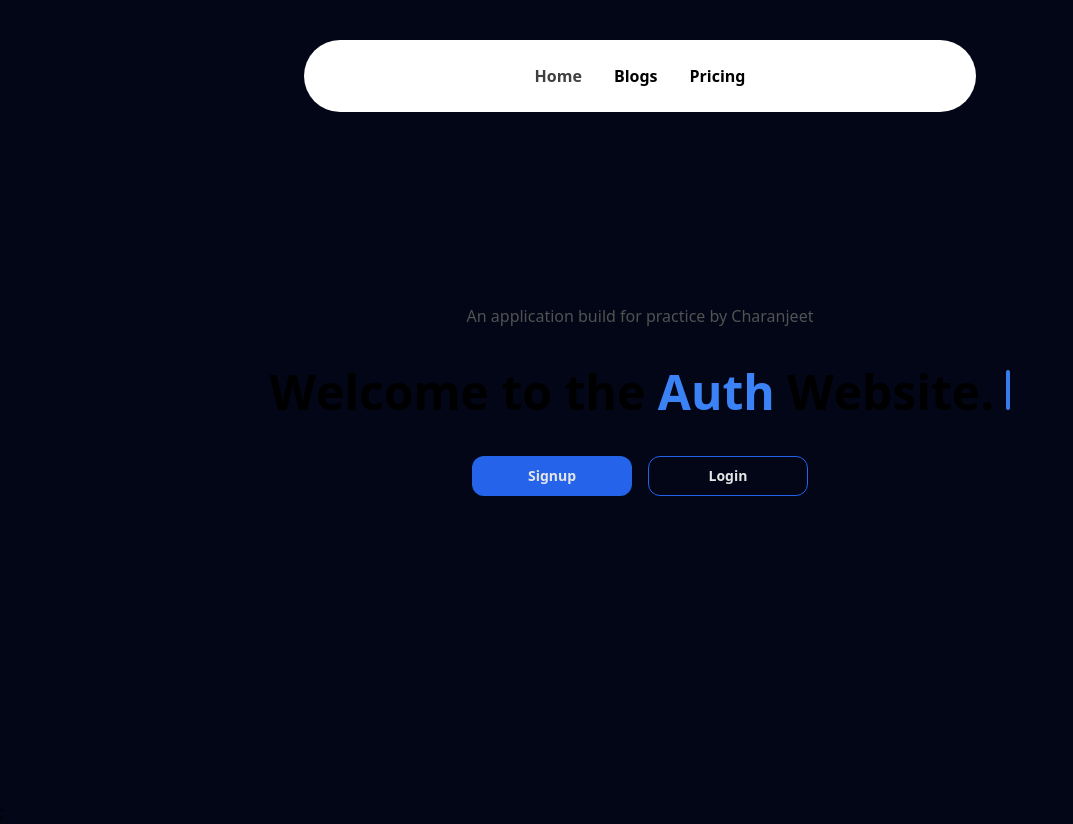
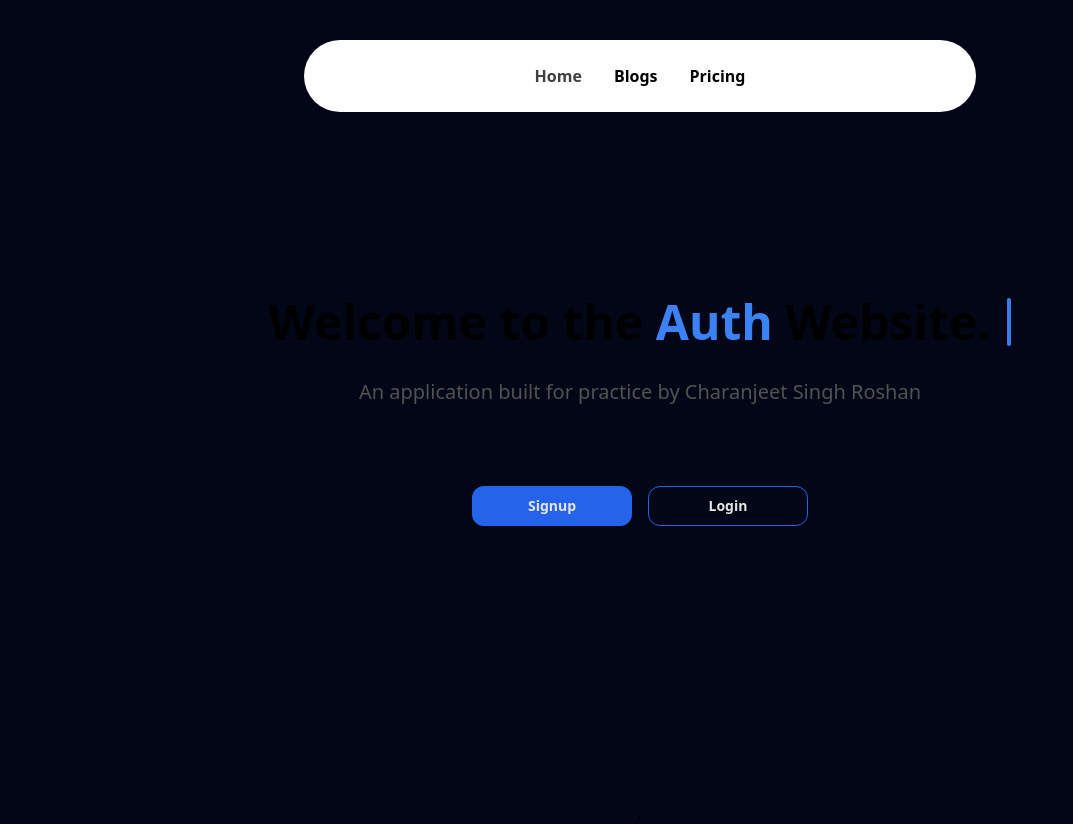
Before and after one commit to charanjeetroshan/aceternity-ui-signup-login, a React (Vite) app: page / in a window 1280 px wide. Shown: the whole page, without its empty margins (0-1073 px from the left). Built offline with nearby package versions, Linux system fonts and the light colour scheme.

Commit message:
Minor bug fixes and changes

```diff
--- a/src/App.tsx
+++ b/src/App.tsx
@@ -2,7 +2,7 @@ import { HomePage } from "./pages/HomePage";
 
 function App() {
    return (
-      <div className="bg-slate-950">
+      <div className="px-4 text-center bg-slate-950">
          <HomePage />;
       </div>
    );
--- a/src/components/custom/Navbar.tsx
+++ b/src/components/custom/Navbar.tsx
@@ -8,7 +8,10 @@ export default function Navbar({ className }: { className?: string }) {
       <div className={cn("fixed top-10 inset-x-0 max-w-2xl mx-auto z-50 ", className)}>
          <Menu setActive={setActive}>
             <div className="flex justify-center gap-8">
-               <HoveredLink href="#" className="hover:dark:text-neutral-300">
+               <HoveredLink
+                  href="#"
+                  className="dark:hover:text-neutral-200 hover:opacity-[0.9]"
+               >
                   Home
                </HoveredLink>
 
--- a/src/components/ui/typewriter-effect.tsx
+++ b/src/components/ui/typewriter-effect.tsx
@@ -138,7 +138,7 @@ export const TypewriterEffectSmooth = ({
    };
 
    return (
-      <div className={cn("flex space-x-1 my-6", className)}>
+      <div className={cn("flex space-x-1 my-6 text-wrap", className)}>
          <motion.div
             className="overflow-hidden pb-2"
             initial={{
@@ -148,13 +148,13 @@ export const TypewriterEffectSmooth = ({
                width: "fit-content",
             }}
             transition={{
-               duration: 2,
+               duration: 2.5,
                ease: "linear",
-               delay: 1,
+               delay: 0.2,
             }}
          >
             <div
-               className="text-xs sm:text-base md:text-xl lg:text:3xl xl:text-5xl font-bold"
+               className="text-xl whitespace-pre sm:text-3xl md:text-4xl lg:text-5xl font-bold"
                style={{
                   whiteSpace: "nowrap",
                }}
@@ -176,7 +176,7 @@ export const TypewriterEffectSmooth = ({
                repeatType: "reverse",
             }}
             className={cn(
-               "block rounded-sm w-[4px]  h-4 sm:h-6 xl:h-12 bg-blue-500",
+               "block rounded-sm w-[4px] h-6 sm:h-10 lg:h-12 bg-blue-500",
                cursorClassName
             )}
          ></motion.span>
--- a/src/pages/HomePage.tsx
+++ b/src/pages/HomePage.tsx
@@ -1,16 +1,16 @@
 import Button from "@/components/custom/Button";
 import Navbar from "@/components/custom/Navbar";
-import { TypewriterEffect as Typewriter } from "@/components/ui/typewriter-effect";
+import { TypewriterEffectSmooth as Typewriter } from "@/components/ui/typewriter-effect";
 import { words } from "@/lib/constants";
 
 export function HomePage() {
    return (
-      <div className="flex flex-col items-center justify-center min-h-screen ">
+      <div className="flex flex-col items-center justify-center min-h-screen">
          <Navbar className="font-semibold" />
-         <p className="text-neutral-600 dark:text-neutral-200 text-base  mb-10">
-            An application build for practice by Charanjeet
+         <Typewriter words={words} />
+         <p className="text-neutral-600 dark:text-neutral-200 text-base mb-10 xl:text-xl">
+            An application built for practice by Charanjeet Singh Roshan
          </p>
-         <Typewriter words={words} />
          <div className="flex flex-col md:flex-row space-y-4 md:space-y-0 space-x-0 md:space-x-4 mt-10">
             <Button variant="filled">Signup</Button>
 
```
